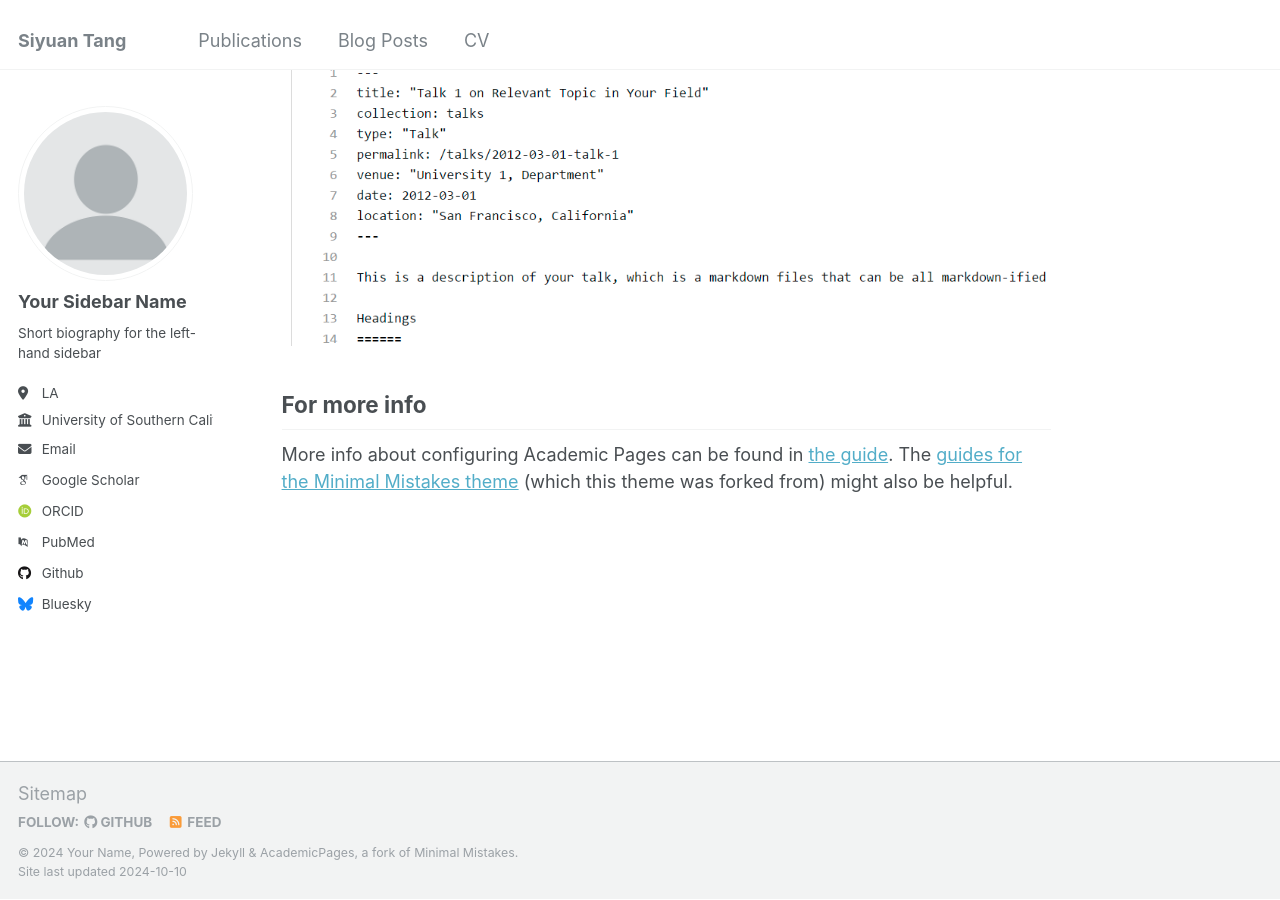
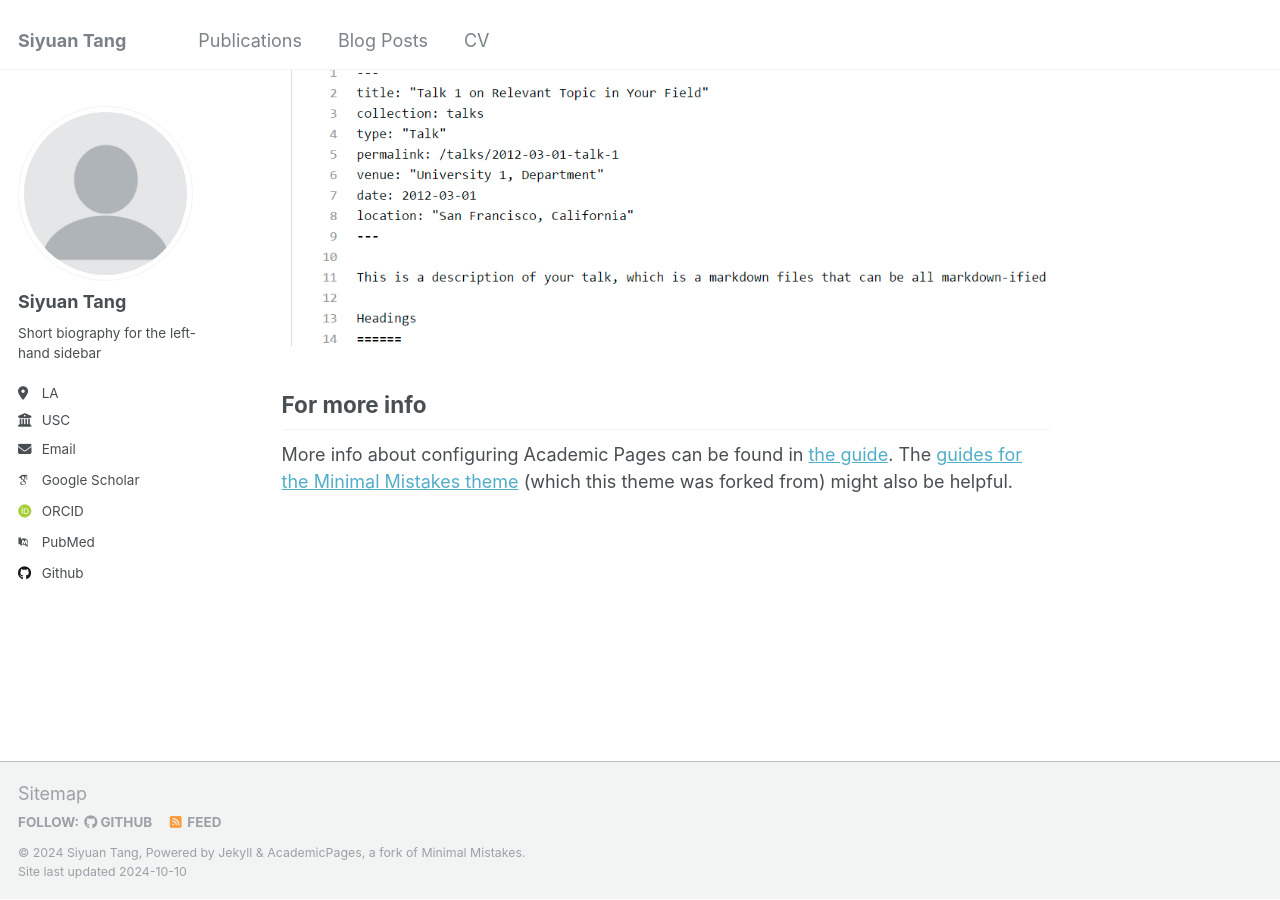
Before and after one commit to siyuan5/siyuan5.github.io, a Jekyll site: the page built from _pages/about.md, in a window 1280 px wide and 900 px high, scrolled down 2372 px. Built offline with Jekyll 4.4.1, drawn with Linux system fonts in a browser that asks for light colours; some web fonts are replaced.

Commit message:
adjust config file

```diff
--- a/_config.yml
+++ b/_config.yml
@@ -10,11 +10,11 @@
 locale                   : "en-US"
 title                    : "Siyuan Tang"
 title_separator          : "-"
-name                     : &name "Your Name"
+name                     : &name "Siyuan Tang"
 description              : &description "personal description"
 url                      : https://siyuan5.github.io # the base hostname & protocol for your site e.g. "https://mmistakes.github.io"
 baseurl                  : "" # the subpath of your site, e.g. "/blog"
-repository               : "academicpages/academicpages.github.io"
+repository               : "siyuan5/siyuan5.github.io"
 
 # Site Author - The following control what appear as part of the author content on the side bar.
 #               If a field is blank the icon and link will not appear, otherwise it will be shown.
@@ -22,13 +22,13 @@ repository               : "academicpages/academicpages.github.io"
 author:
   # Biographic information
   avatar           : "profile.png"
-  name             : "Your Sidebar Name"
+  name             : "Siyuan Tang"
   pronouns         : # example: "she/her"
   bio              : "Short biography for the left-hand sidebar"
   location         : "LA"
-  employer         : "University of Southern California"
+  employer         : "USC"
   uri              : # URL
-  email            : "siyuanta5@example.org"
+  email            : "siyuanta5@gmail.com"
 
   # Academic websites
   arxiv            : # URL - Update with the correct link to your profile
@@ -43,12 +43,12 @@ author:
   bitbucket        : # Username - Update with your username on the site
   codepen          : # Username
   dribbble         : # Username
-  github           : "siyuan5.github.com"
+  github           : "https://github.com/siyuan5"
   kaggle           : # Username
   stackoverflow    : # User number or user number and name (i.e., use "1" or "1/jeff-atwood")
 
   # Social media
-  bluesky          : "bsky.app" # Replace this with you Bluesky username
+  bluesky          : # Replace this with you Bluesky username
   facebook         : # Username
   flickr           : # Username
   foursquare       : # Username
```
